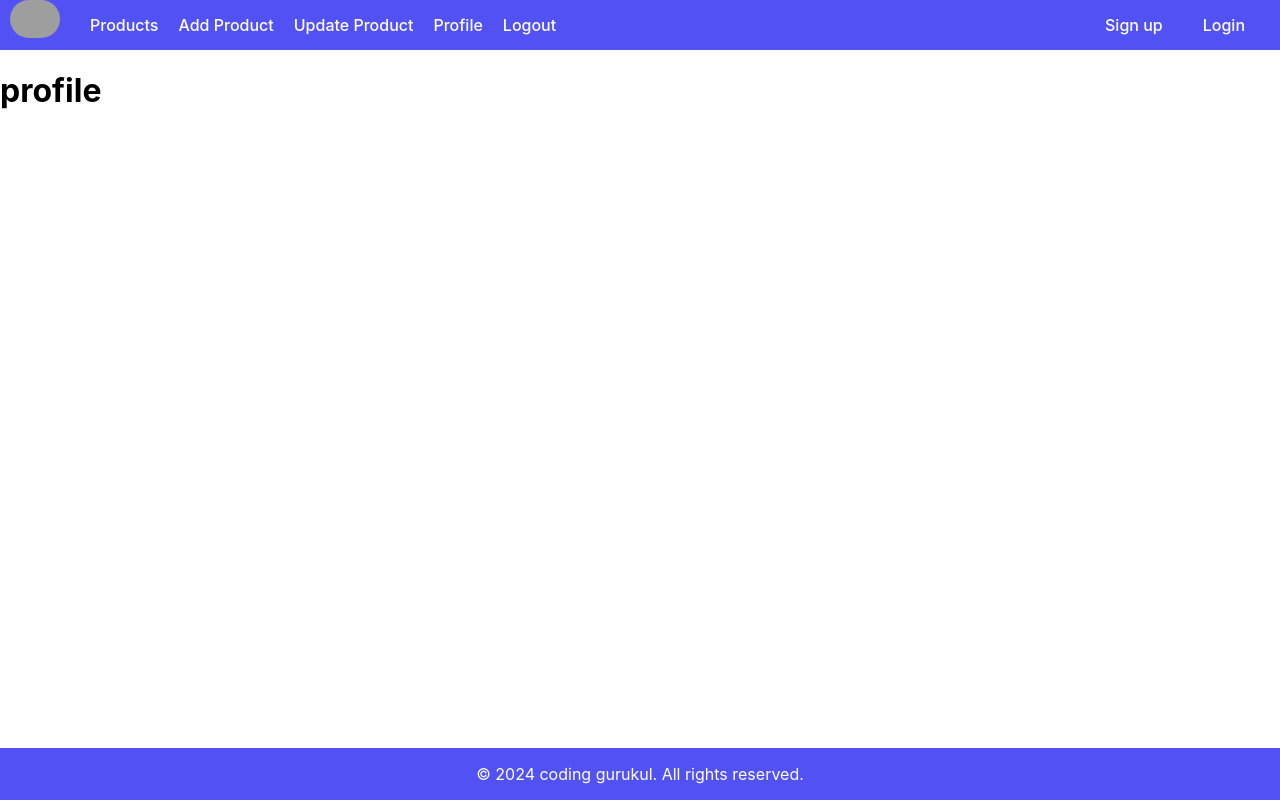
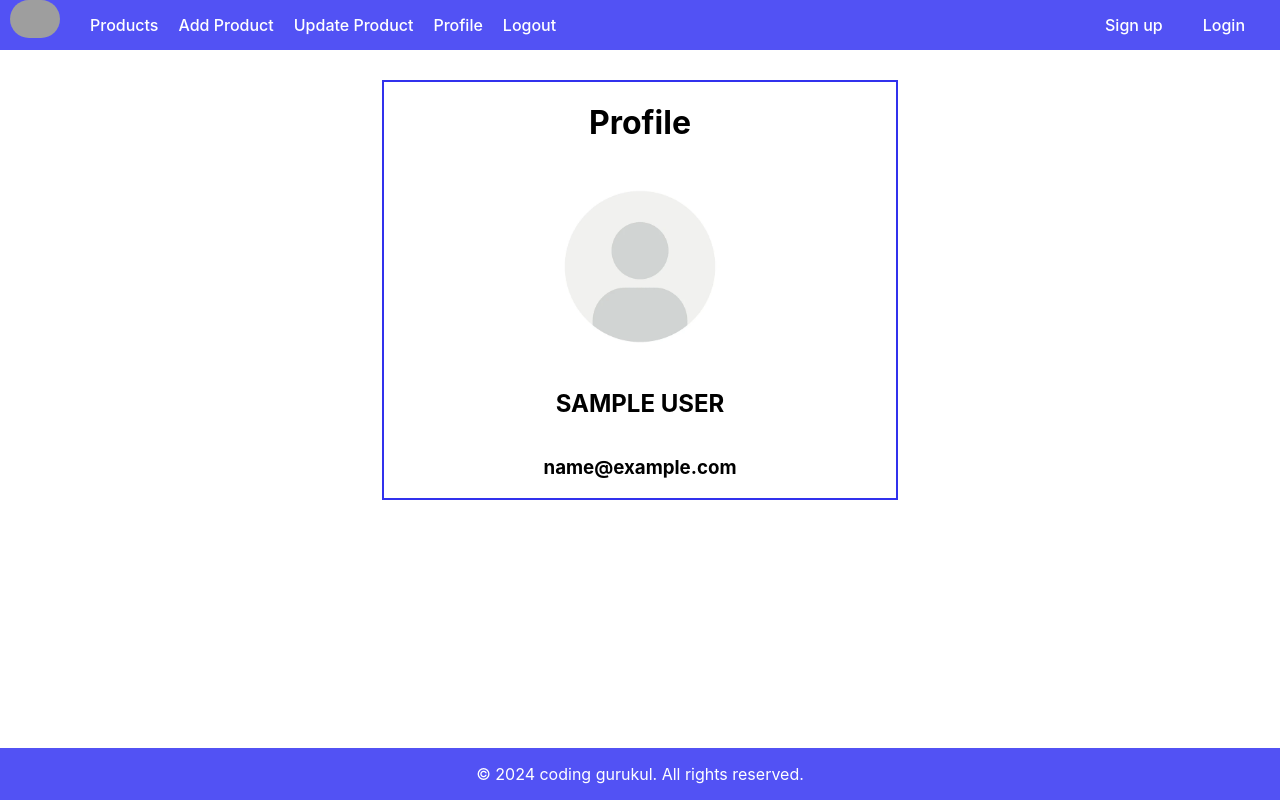
Before and after one commit to harshPandey4105/new-dashboard-frontend, a React (Create React App) app: page /profile in a window 1280 px wide. Built offline with nearby package versions, Linux system fonts and the light colour scheme; sample sign-in values are in the browser's storage; grey boxes are pictures that could not be loaded.

Commit message:
add profile page

```diff
--- a/src/App.js
+++ b/src/App.js
@@ -9,6 +9,7 @@ import PrivateCom from './components/privateCom';
 import Add_Product from './components/addProduct';
 import Update_Product from './components/updateProduct';
 import Products from './components/product';
+import Profile from './components/profile';
 
 function App() {
   return (
@@ -20,7 +21,7 @@ function App() {
               <Route path='/' element={<Products/>}/>
               <Route path='/add' element={<Add_Product/>}/>
               <Route path='/update/:id' element={<Update_Product/>}/>
-              <Route path='/profile' element={<h1>profile</h1>}/>
+              <Route path='/profile' element={<Profile/>}/>
             </Route>
               <Route path='/signup' element={<Signup/>}/>
               <Route path='/login' element={<Login/>}/>
--- /dev/null
+++ b/src/components/profile.css
@@ -0,0 +1,18 @@
+.profile-section{
+    display: flex;
+    flex-direction: column;
+    justify-content: center;
+    align-items: center;
+    width: 40%;
+    border: 2px solid #3131ed;
+    margin: auto;
+    margin-top: 30px;
+}
+.profile-img {
+    display: flex;
+    justify-content: center;
+    align-items: center;
+}
+.profile-img img{
+    width: 40%;
+}
--- /dev/null
+++ b/src/components/profile.js
@@ -0,0 +1,38 @@
+import React, { useEffect, useState } from "react";
+import profileImg from './images/profile.webp'
+import './profile.css'
+const Profile=()=>{
+    const [name,setName]=useState('');
+    const [email,setEmail]=useState('');
+    useEffect(()=>{
+      getProfile();
+    },[])
+    const getProfile=()=>{
+      let user=localStorage.getItem('user');
+      if(user){
+          user=JSON.parse(user);
+          setName((user.name).toUpperCase());
+          setEmail(user.email);
+        }
+        else{
+          setName('None');
+          setEmail('None');
+      }
+    }
+    return(
+        <div className="profile-section">
+            <h1>Profile</h1>
+            <div className="profile-img">
+                 <img src={profileImg} alt="Profile-img"/>
+            </div>
+            <div className="profile-name">
+                <h2>{name}</h2>
+            </div>
+            <div className="profile-email">
+                <h3>{email}</h3>
+            </div>
+        </div>
+    )
+}
+
+export default Profile;
```
Also changed, not shown: src/components/images/profile.webp (added).
